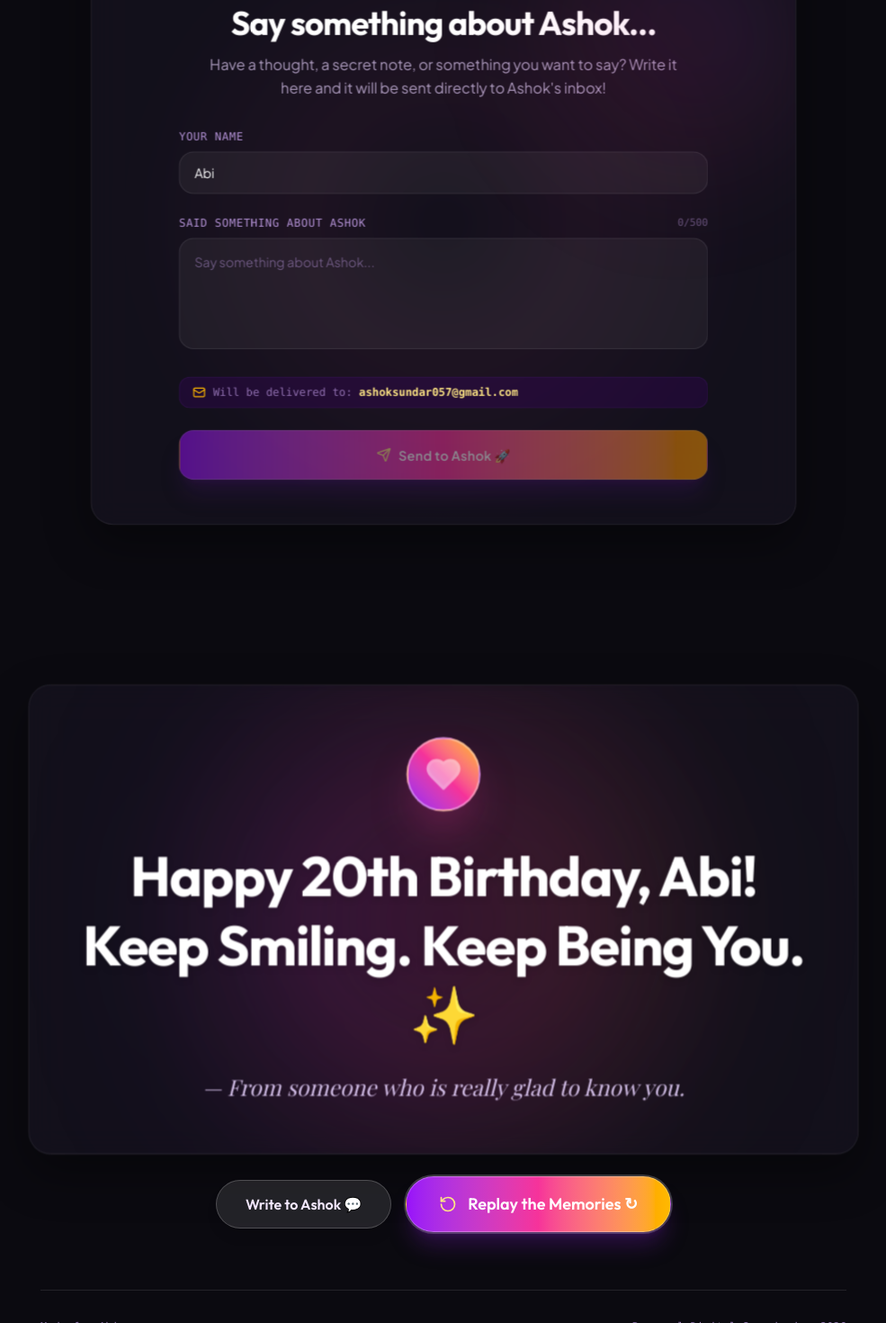
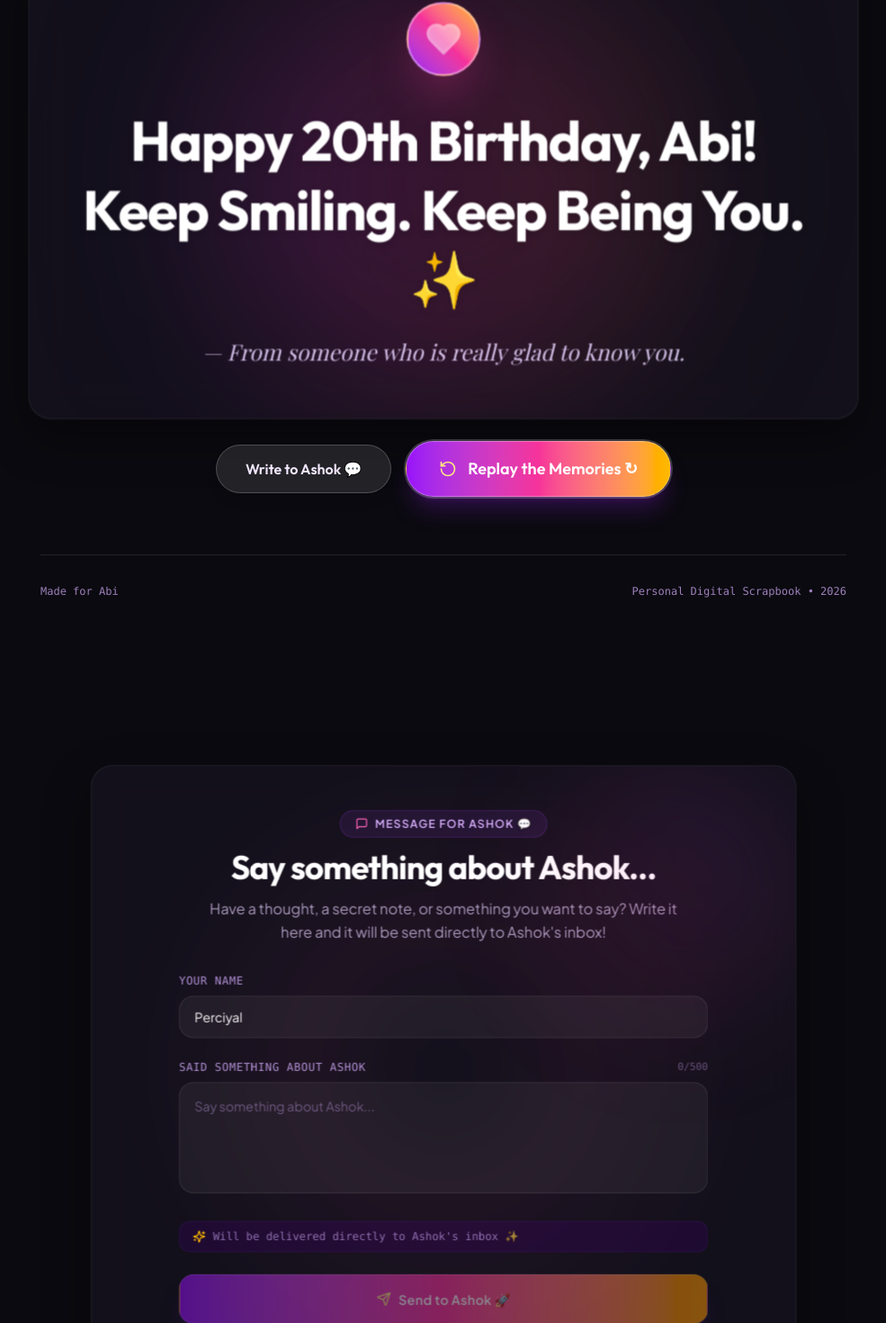
Before and after one commit to Ashoksundar18/abi-birthday, a React (Vite) app: page / in a window 1280 px wide. Shown: the part 8338-9808 px from the top of the page at 90% size, without its empty margins (147-1132 px from the left). Built offline with nearby package versions, Linux system fonts and the light colour scheme; a web font is replaced by a local one.

Commit message:
Move reply card to bottom, default name to Perciyal, hide explicit email text

```diff
--- a/src/App.jsx
+++ b/src/App.jsx
@@ -46,8 +46,8 @@ export default function App() {
         <QuotesSection />
         <Timeline />
         <PersonalLetter />
+        <FinalSection />
         <SaySomethingAboutAshok />
-        <FinalSection />
       </main>
 
       {/* Easter Egg Confetti Modal */}
--- a/src/components/SaySomethingAboutAshok.jsx
+++ b/src/components/SaySomethingAboutAshok.jsx
@@ -1,12 +1,12 @@
 import React, { useState } from 'react';
 import { motion, AnimatePresence } from 'framer-motion';
-import { Send, Heart, CheckCircle2, MessageSquare, Sparkles, Loader2, Mail } from 'lucide-react';
+import { Send, Heart, CheckCircle2, MessageSquare, Sparkles, Loader2 } from 'lucide-react';
 import confetti from 'canvas-confetti';
 import { friendData } from '../config/friendData';
 import ThreeDCard from './ThreeDCard';
 
 export default function SaySomethingAboutAshok() {
-  const [senderName, setSenderName] = useState('Abi');
+  const [senderName, setSenderName] = useState('Perciyal');
   const [message, setMessage] = useState('');
   const [isSubmitting, setIsSubmitting] = useState(false);
   const [isSubmitted, setIsSubmitted] = useState(false);
@@ -30,9 +30,9 @@ export default function SaySomethingAboutAshok() {
           'Accept': 'application/json'
         },
         body: JSON.stringify({
-          name: senderName || 'Abi',
+          name: senderName || 'Perciyal',
           message: message.trim(),
-          _subject: `💬 New Message about Ashok from ${senderName || 'Abi'}!`,
+          _subject: `💬 New Message about Ashok from ${senderName || 'Perciyal'}!`,
           _template: 'table'
         })
       });
@@ -41,13 +41,12 @@ export default function SaySomethingAboutAshok() {
         setIsSubmitted(true);
         triggerConfetti();
       } else {
-        // Fallback to secondary form submit endpoint or success fallback
+        // Fallback
         setIsSubmitted(true);
         triggerConfetti();
       }
     } catch (err) {
       console.log('API FormSubmit fallback:', err);
-      // Fallback: still treat as submitted and open mailto as absolute backup if needed
       setIsSubmitted(true);
       triggerConfetti();
     } finally {
@@ -132,7 +131,7 @@ export default function SaySomethingAboutAshok() {
 
                   <div className="p-4 rounded-2xl bg-purple-950/40 border border-purple-500/20 w-full max-w-md mb-6 text-left">
                     <span className="text-[10px] uppercase font-mono tracking-widest text-purple-300/60 block mb-1">
-                      Your message to Ashok ({targetEmail}):
+                      Your message to Ashok:
                     </span>
                     <p className="text-sm font-serif italic text-purple-100/90 leading-snug">
                       "{message}"
@@ -165,7 +164,7 @@ export default function SaySomethingAboutAshok() {
                       type="text"
                       value={senderName}
                       onChange={(e) => setSenderName(e.target.value)}
-                      placeholder="Your Name (e.g. Abi)"
+                      placeholder="Your Name (e.g. Perciyal)"
                       className="w-full px-4 py-3 rounded-2xl bg-white/5 border border-white/10 text-white placeholder-purple-300/40 text-sm focus:outline-none focus:border-purple-400/60 focus:ring-2 focus:ring-purple-500/20 transition-all"
                     />
                   </div>
@@ -192,10 +191,10 @@ export default function SaySomethingAboutAshok() {
                     />
                   </div>
 
-                  {/* Recipient info indicator */}
+                  {/* Recipient info indicator (Gmail hidden) */}
                   <div className="flex items-center gap-2 text-xs text-purple-300/60 font-mono bg-purple-950/30 px-3.5 py-2 rounded-xl border border-purple-500/10">
-                    <Mail className="w-3.5 h-3.5 text-amber-400 shrink-0" />
-                    <span className="truncate">Will be delivered to: <strong className="text-amber-200">{targetEmail}</strong></span>
+                    <Sparkles className="w-3.5 h-3.5 text-amber-400 shrink-0" />
+                    <span>Will be delivered directly to Ashok's inbox ✨</span>
                   </div>
 
                   {/* Submit Button */}
--- a/src/config/friendData.js
+++ b/src/config/friendData.js
@@ -285,7 +285,7 @@ export const friendData = {
     submitBtnText: "Send to Ashok 🚀",
     sendingText: "Sending to Ashok...",
     successHeading: "Message Sent to Ashok! ❤️",
-    successSubtext: "Your message has been sent directly to ashoksundar057@gmail.com. Ashok will read it!"
+    successSubtext: "Your message has been sent directly to Ashok. He will read it!"
   },
 
   // Audio / Music Player Settings (Kanmani Anbodu - Gunaa Instrumental Theme)
```
